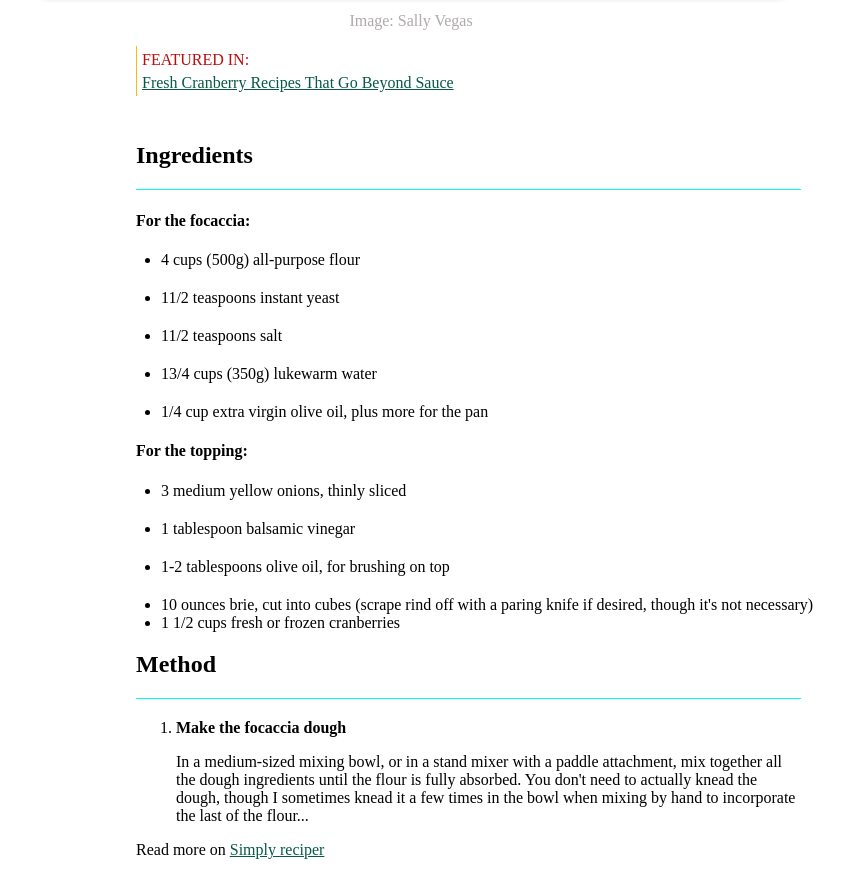
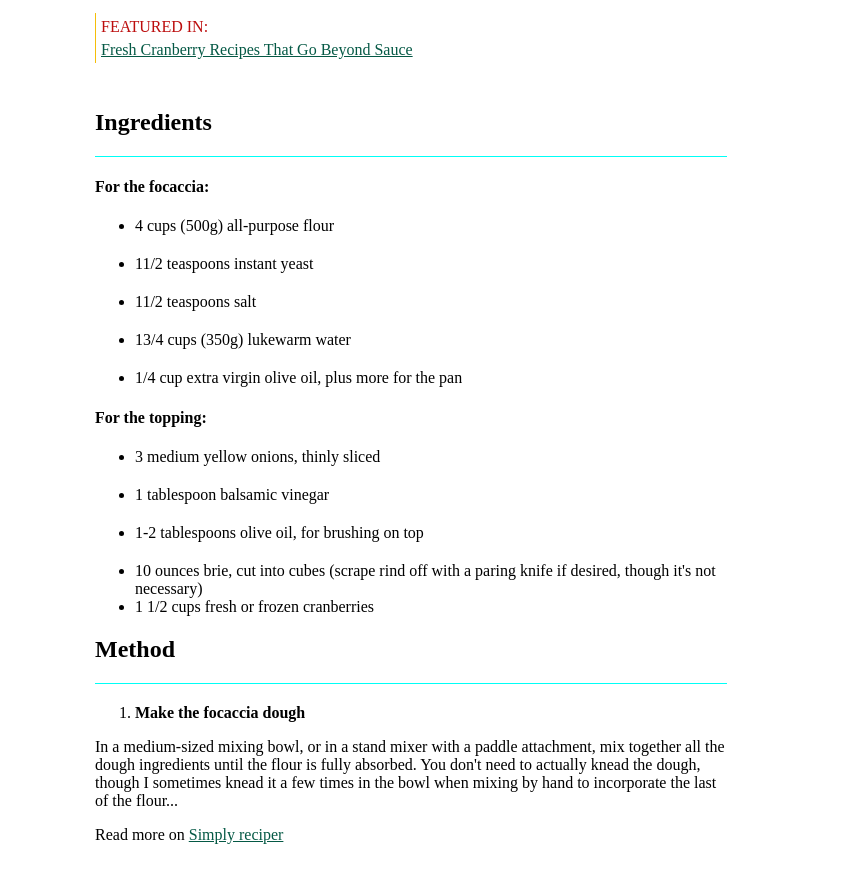
Before and after one commit to Enngihub/W1-D3, a plain HTML site: page index.html in a window 1280 px wide. Shown: the part 743-1618 px from the top of the page, without its empty margins (229-1073 px from the left). Drawn offline with Linux system fonts and the light colour scheme.

Commit message:
Correzione finale in call

```diff
--- a/assets/style.css
+++ b/assets/style.css
@@ -1,13 +1,12 @@
-body, html {margin: 0;
-padding: 0;
-height: 100;
-max-width: 1920px;
-display: flexbox;
-justify-content: center;
-align-items: center;}
-#first {margin-left: 250px;
-margin-right: 250px;}
-header {text-align: center;}
+main {width: 50%;
+    margin-left: auto;
+    margin-right: auto;}
+    header{text-align: center;}
+footer {width: 50%;
+    margin-left: auto;
+    margin-right: auto;}
+    header{text-align: center;}
+
 #Logo {width:150px;}
 #Titolo {background-color: rgba(246, 143, 0, 0.057);
 font-size: 13px;
@@ -15,33 +14,24 @@ font-style:oblique;
 padding: 12px;
 border-top: 1px solid rgba(246, 144, 0, 0.628);}
 #focaccia {border-radius: 10px;
-width: 750px;
+width: 100%;
 box-shadow: 2px 2px 8px rgba(11, 11, 11, 0.643);}
 #sally { color: rgb(176, 170, 170);
-margin-top: 3;}
+margin-top: 3; margin-left: 35%;}
 #feat { color: #bc0d0d;
-margin-left: 365px;}
-#fresh {color: rgb(5, 89, 69);
-    margin-left: 365px;}
+}
+#fresh {color: rgb(5, 89, 69);}
 #feat, #fresh {margin-bottom: 0;
 padding: 5px;
-border-left: 1px solid rgb(245, 190, 9);
-margin-left: 365px;}
+border-left: 1px solid rgb(245, 190, 9);}
 #ingre {margin-top: 50px;
 border-bottom: 1px solid rgb(0, 255, 247);
-padding-bottom: 20px;margin-left: 365px;
-margin-right: 250px;}
-#up {margin-left: 350px;}
-#down {margin-left: 350px;}
-h4 {margin-left: 365px;}
-#meth {margin-left: 365px;
+padding-bottom: 20px}
+#meth {
 border-bottom: 1px solid rgb(0, 255, 247);
 padding-bottom: 20px;
-margin-right: 250px;}
+}
 .sopra {margin-top: 20px;}
-.sotto {margin-top: 20px;}
-#solo {margin-left: 365px;}
-#finale {margin-left: 405px;
-margin-right: 250px;}
-#ultima {margin-left: 365px;}
+.sotto {margin-top: 20px;};
+#ultima {}
 #simply {color: rgb(5, 89, 69);}
--- a/index.html
+++ b/index.html
@@ -12,6 +12,8 @@
       <p id="Titolo">
         Part of <strong> A SIMPLY FABULOUS THANKSGIVING</strong>
       </p>
+    </header>
+    <main>
       <h1>Focaccia with Caramelized Onions, Cranberries, and Brie</h1>
       <p id="first">
         Wow your taste buds with this festive focaccia appetizer topped with
@@ -20,8 +22,6 @@
       </p>
       <img id="focaccia" src="./assets/focaccia.png" alt="" />
       <p id="sally">Image: Sally Vegas</p>
-    </header>
-    <main>
       <p id="feat">FEATURED IN:</p>
       <a id="fresh" href="#">Fresh Cranberry Recipes That Go Beyond Sauce</a>
       <h2 id="ingre">Ingredients</h2>
```
